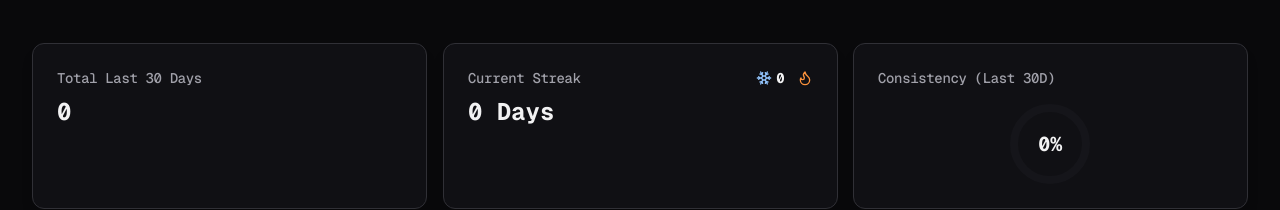
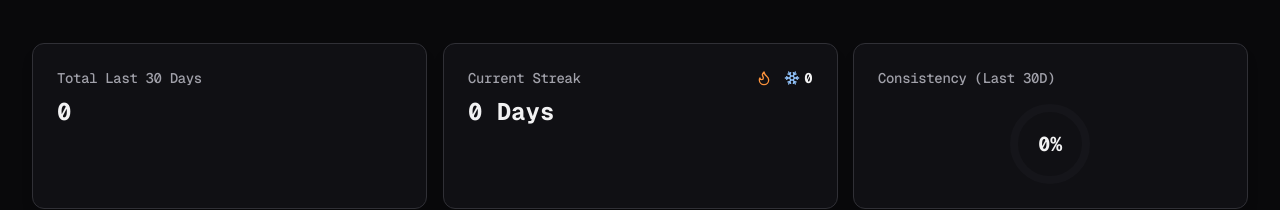
Before and after one commit to Abhi9818-max/SIGIL-clean, a Next.js app: page / in a window 1280 px wide. Shown: the part 184-394 px from the top of the page. Built offline with nearby package versions, Linux system fonts and the light colour scheme.

Commit message:
shift freeze crystal icon to where is flame icon and vica versa

```diff
--- a/src/components/records/StatsPanel.tsx
+++ b/src/components/records/StatsPanel.tsx
@@ -86,6 +86,7 @@ const StatsPanel: React.FC<StatsPanelProps> = ({ selectedTaskFilterId }) => {
                 {isDarkStreakSelected ? "Dark Streak" : "Current Streak"}
             </CardTitle>
             <div className="flex items-center gap-3">
+              <Flame className={cn("h-4 w-4 text-orange-400", isDarkStreakSelected && "text-yellow-400 drop-shadow-[0_0_3px_rgba(251,191,36,0.8)]")} />
               <TooltipProvider>
                 <Tooltip>
                   <TooltipTrigger asChild>
@@ -99,7 +100,6 @@ const StatsPanel: React.FC<StatsPanelProps> = ({ selectedTaskFilterId }) => {
                   </TooltipContent>
                 </Tooltip>
               </TooltipProvider>
-              <Flame className={cn("h-4 w-4 text-orange-400", isDarkStreakSelected && "text-yellow-400 drop-shadow-[0_0_3px_rgba(251,191,36,0.8)]")} />
             </div>
         </CardHeader>
         <CardContent>
```
